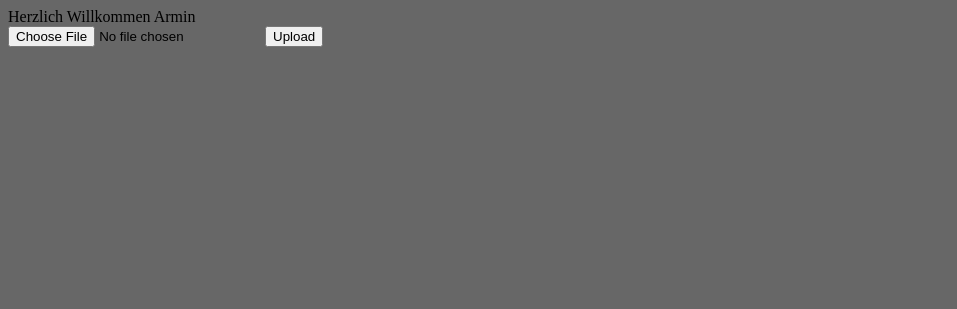
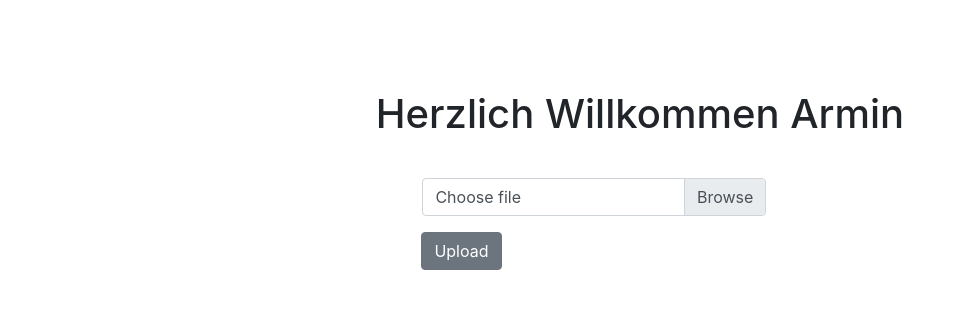
Before and after one commit to arminv1001/NAS-Server, a Django app: page /upload in a window 1280 px wide. Shown: the top 309 px of the page, without its empty margins (0-957 px from the left). Run offline with Django 3.2, Linux system fonts and the light colour scheme; some libraries are stand-ins or nearby versions.

Commit message:
Design mit Bootstrap

```diff
--- a/templates/base.html
+++ b/templates/base.html
@@ -1,12 +1,35 @@
 <!DOCTYPE html>
 <html lang="en">
 <head>
+
     <meta charset="UTF-8">
+    <meta name="viewport" content="width=device-width, initial-scale=1, shrink-to-fit=no">
+    <link rel="stylesheet" href="https://maxcdn.bootstrapcdn.com/bootstrap/4.0.0/css/bootstrap.min.css" integrity="sha384-Gn5384xqQ1aoWXA+058RXPxPg6fy4IWvTNh0E263XmFcJlSAwiGgFAW/dAiS6JXm" crossorigin="anonymous">
     <title>NAS-Server</title>
+    <style>
+        .form-group{
+            margin-left: 33%;
+            margin-right: 33%;
+        }
+        .button_home{
+            margin-top: 24px;
+            margin-left: 48%;
+
+        }
+        h1{
+            margin-top: 7%;
+            margin-bottom: 1em;
+        }
+        .mleft{
+            margin-left: 33%;
+        }
+    </style>
 </head>
 <body bgcolor = "#676767">
     {% block content %}
     {% endblock %}
-
+    <script src="https://code.jquery.com/jquery-3.2.1.slim.min.js" integrity="sha384-KJ3o2DKtIkvYIK3UENzmM7KCkRr/rE9/Qpg6aAZGJwFDMVNA/GpGFF93hXpG5KkN" crossorigin="anonymous"></script>
+    <script src="https://cdnjs.cloudflare.com/ajax/libs/popper.js/1.12.9/umd/popper.min.js" integrity="sha384-ApNbgh9B+Y1QKtv3Rn7W3mgPxhU9K/ScQsAP7hUibX39j7fakFPskvXusvfa0b4Q" crossorigin="anonymous"></script>
+    <script src="https://maxcdn.bootstrapcdn.com/bootstrap/4.0.0/js/bootstrap.min.js" integrity="sha384-JZR6Spejh4U02d8jOt6vLEHfe/JQGiRRSQQxSfFWpi1MquVdAyjUar5+76PVCmYl" crossorigin="anonymous"></script>
 </body>
 </html>
--- a/templates/result.html
+++ b/templates/result.html
@@ -1,14 +1,33 @@
 {%  extends 'base.html' %}
 
 {% block content %}
-Herzlich Willkommen Armin
+    <h1 align="center"> Herzlich Willkommen Armin </h1>
+
 <form action = "upload" method="post" enctype="multipart/form-data">
+    <div class="input-group mb-3">
+        <div class="mleft">
+          <div class="custom-file">
+            <input type="file" class="custom-file-input" id="inputGroupFile02" name="document">
+            <label class="custom-file-label" for="inputGroupFile02">
+                {% if url %}
+                    File wurde hochgeladen
+                {% else %}
+                    Choose file
+                {% endif %}
+
+            </label>
+          </div>
+          <div class="input-group-append mt-3">
+            <button type="submit" class="btn btn-secondary">Upload</button>
+          </div>
+        </div>
+    </div>
     {% csrf_token %}
-    <input type="file" name="document">
-    <button type="submit">Upload</button>
+
+
 </form>
     {% if url %}
-        <p>Uploaded File: <a href = "{{ url }}">{{ url }}</a></p>
+        <p>Pfad: <a href = "{{ url }}">{{ url }}</a></p>
     {% endif %}
 
 {% endblock %}
```
Also changed, not shown: templates/home.html (+12 -5 lines).
